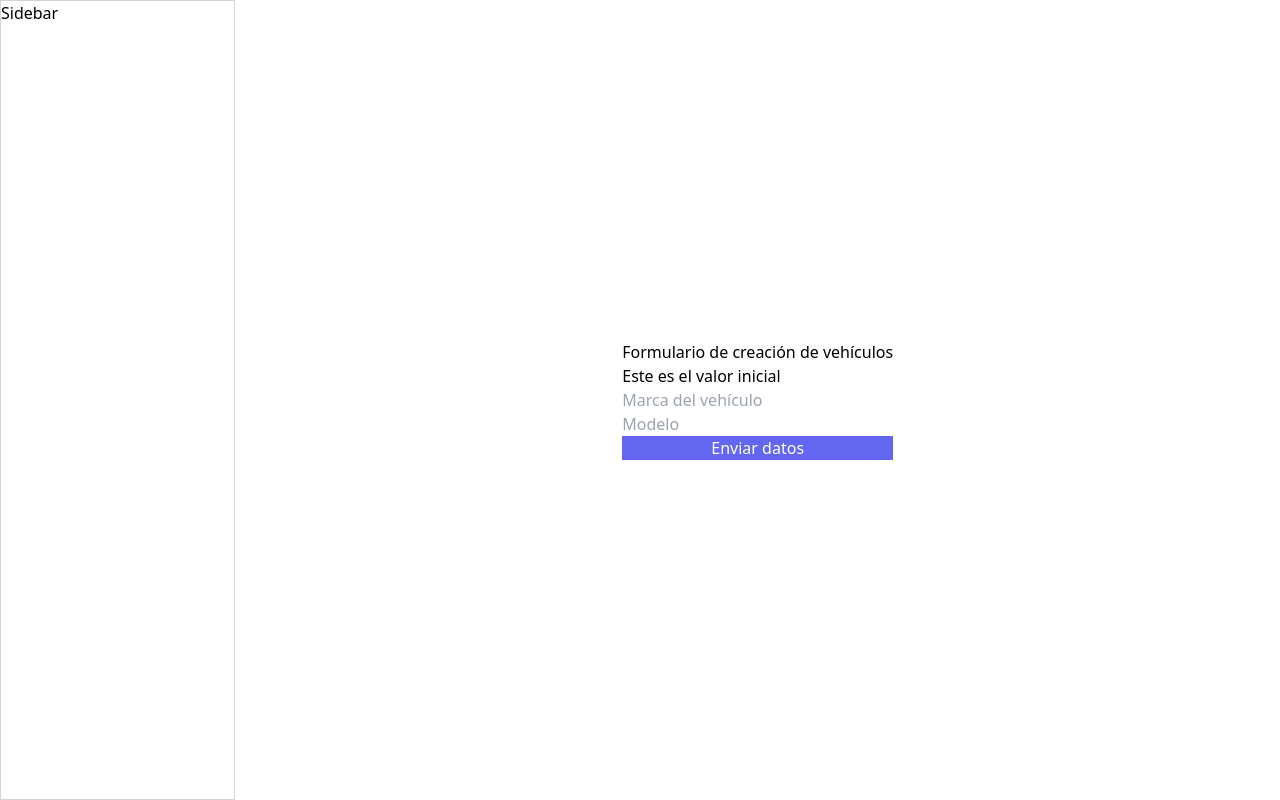
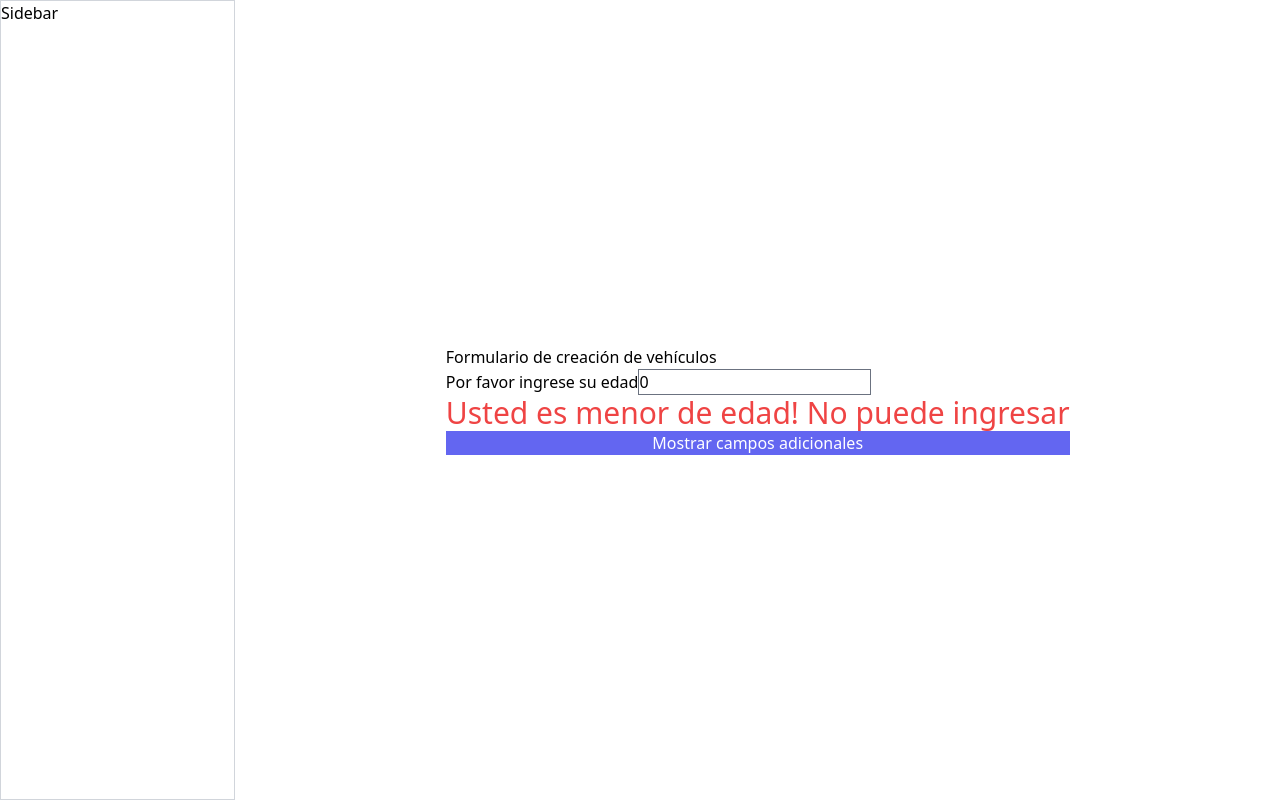
Before and after one commit to MisionTic21/concesionario, a React (Create React App) app: page /admin/vehiculos in a window 1280 px wide. Built offline with nearby package versions, Linux system fonts and the light colour scheme.

Commit message:
agregar ejemplo de renderizacion condicional

```diff
--- a/src/pages/admin/Vehiculos.jsx
+++ b/src/pages/admin/Vehiculos.jsx
@@ -1,50 +1,80 @@
 import React, { useEffect, useState } from "react";
 
+/* Ejercicio de renderización: Realizar un formularios que le pida al usuario su edad y muestre un mensaje que diga
+si es mayor o menor de edad*/
+
 const Vehiculos = () => {
-  const [nombreVehiculo, setnombreVehiculo] = useState("Este es el valor inicial");
+  const [edad, setEdad] = useState(0);
+  const [esMenorDeEdad, setEsMenorDeEdad] = useState(false);
+  const [mostrarCamposAdicionales, setMostrarCamposAdicionales] =
+    useState(false);
 
   useEffect(() => {
-    console.log("Hola");
-  }, []);
-
-  useEffect(() => {
-    console.log(
-      "Esta es una función que se ejecuta cada vez que cambia el valor nombreVehiculo"
-    );
-    console.log("El valor de la variable es ", nombreVehiculo);
-  }, [nombreVehiculo]);
+    if (edad >= 18) {
+      setEsMenorDeEdad(false);
+    } else {
+      setEsMenorDeEdad(true);
+    }
+  }, [edad]);
 
   return (
     <form className="flex flex-col ">
       <h2>Formulario de creación de vehículos</h2>
-      <input
-        onChange={(e) => {
-          setnombreVehiculo(e.target.value);
-        }}
-        value={nombreVehiculo}
-        type="text"
-        placeholder="Nombre del vehiculo"
-      />
-      <input
-        onChange={(e) => {
-          console.log(e.target.value);
-        }}
-        type="text"
-        placeholder="Marca del vehículo"
-      />
-      <input type="text" placeholder="Modelo" />
+      <label htmlFor="edad">
+        Por favor ingrese su edad
+        <input
+          value={edad}
+          onChange={(e) => setEdad(e.target.value)}
+          className="border border-gray-500"
+          name="edad"
+          type="number"
+        />
+      </label>
+      {esMenorDeEdad ? (
+        <span className="text-3xl text-red-500">
+          Usted es menor de edad! No puede ingresar
+        </span>
+      ) : (
+        <span className="text-3xl text-green-500">
+          Usted es mayor de edad! Si puede ingresar
+        </span>
+      )}
       <button
-        onClick={() => {
-          console.log(
-            "El valor de la varible nombreVehiculo es ",
-            nombreVehiculo
-          );
-        }}
+        onClick={() => setMostrarCamposAdicionales(!mostrarCamposAdicionales)}
         type="button"
-        className="bg-indigo-500 text-white"
+        className="text-white bg-indigo-500 "
       >
-        Enviar datos
+        Mostrar campos adicionales
       </button>
+      {mostrarCamposAdicionales && (
+        <div>
+          <input
+            className="border bg-gray-400 my-2 p-3"
+            placeholder="dato nuevo"
+            type="text"
+          />
+          <input
+            className="border bg-gray-400 my-2 p-3"
+            placeholder="dato nuevo"
+            type="text"
+          />
+          <input
+            className="border bg-gray-400 my-2 p-3"
+            placeholder="dato nuevo"
+            type="text"
+          />
+          <input
+            className="border bg-gray-400 my-2 p-3"
+            placeholder="dato nuevo"
+            type="text"
+          />
+          <input
+            className="border bg-gray-400 my-2 p-3"
+            placeholder="dato nuevo"
+            type="text"
+          />
+        </div>
+      )}
     </form>
   );
 };
```
